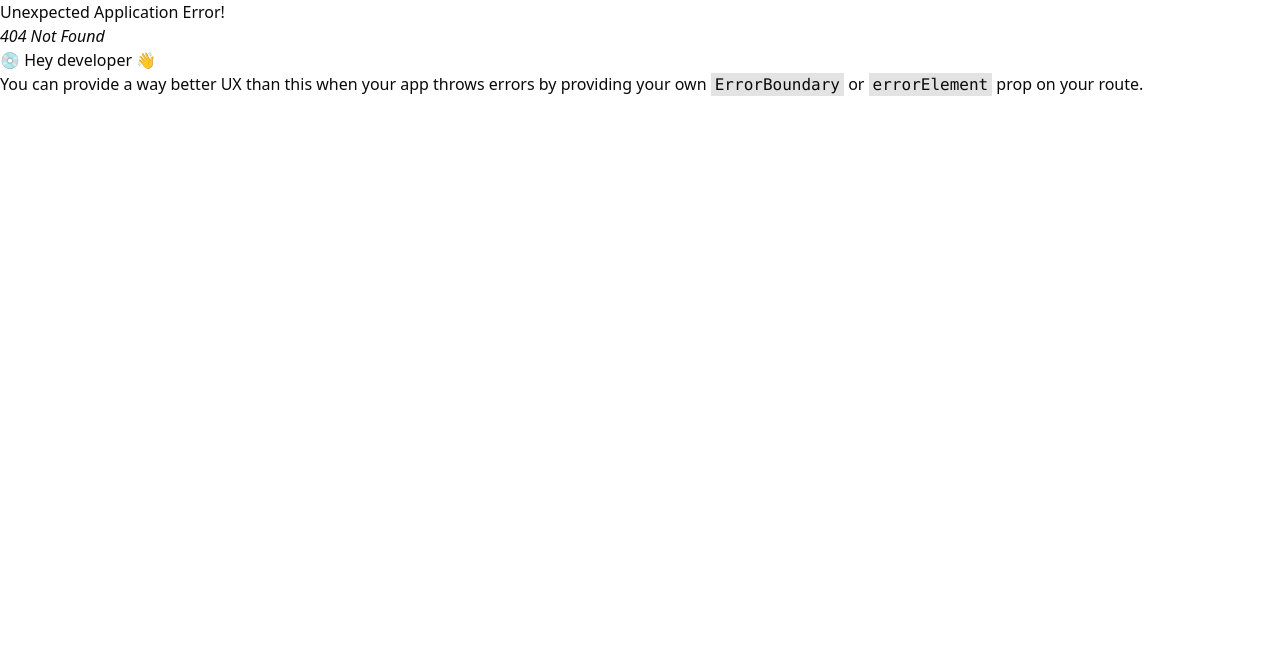
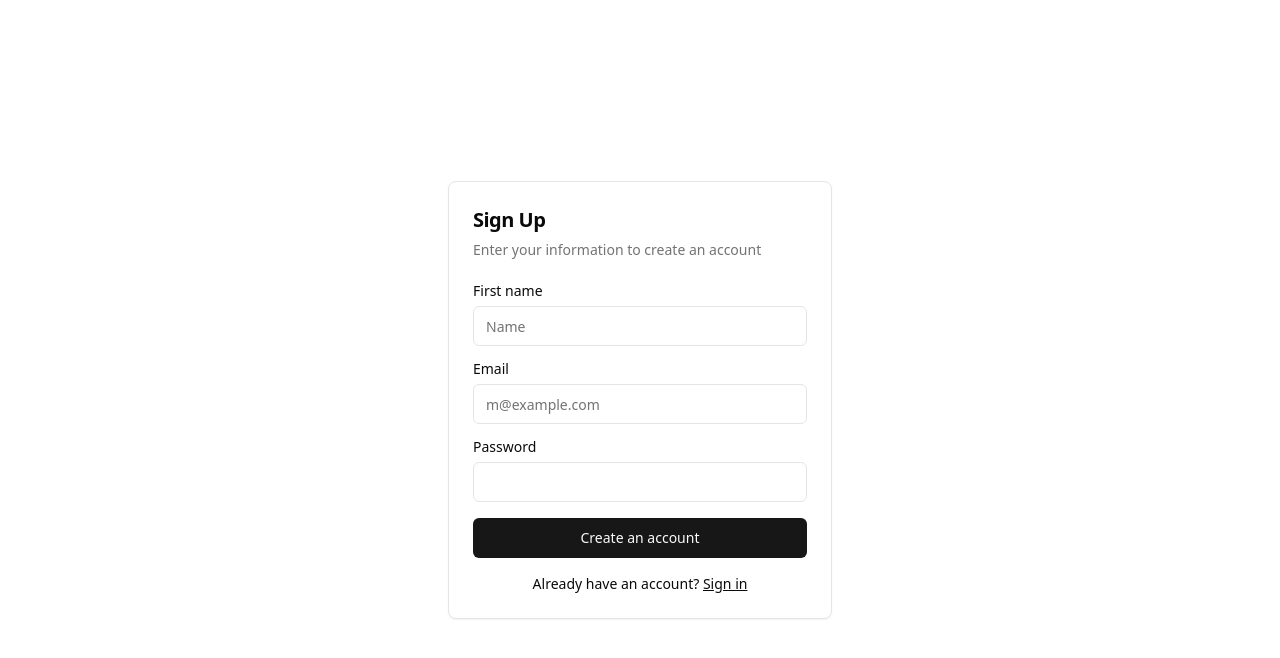
Before and after one commit to AmanYadav80/eBook-frontend, a React (Vite) app: page /register in a window 1280 px wide. Before the commit this address had no page. Shown: the top 658 px of the page. Built offline with nearby package versions, Linux system fonts and the light colour scheme.

Commit message:
add register page

```diff
--- a/src/main.tsx
+++ b/src/main.tsx
@@ -1,6 +1,5 @@
 import React from 'react'
 import ReactDOM from 'react-dom/client'
-import App from './App.tsx'
 import './index.css'
 import { RouterProvider } from 'react-router-dom'
 import router from './router.tsx'
--- a/src/pages/Login.tsx
+++ b/src/pages/Login.tsx
@@ -9,6 +9,7 @@
 } from "@/components/ui/card";
 import { Input } from "@/components/ui/input";
 import { Label } from "@/components/ui/label";
+import { Link } from "react-router-dom";
 
 const Login = () => {
   return (
@@ -34,10 +35,14 @@
             <Label htmlFor="password">Password</Label>
             <Input id="password" type="password" required />
           </div>
+          <Button className="w-full">Sign in</Button>
+          <div className="mt-4 text-center text-sm">
+            Don't have an account?{" "}
+            <Link to={"/register"} className="underline">
+              Sign Up
+            </Link>
+          </div>
         </CardContent>
-        <CardFooter>
-          <Button className="w-full">Sign in</Button>
-        </CardFooter>
       </Card>
     </div>
   );
--- /dev/null
+++ b/src/pages/Register.tsx
@@ -0,0 +1,58 @@
+import { Button } from "@/components/ui/button";
+import {
+  Card,
+  CardContent,
+  CardDescription,
+  CardHeader,
+  CardTitle,
+} from "@/components/ui/card";
+import { Input } from "@/components/ui/input";
+import { Label } from "@/components/ui/label";
+import { Link } from "react-router-dom";
+
+const Register = () => {
+  return (
+    <div className="flex justify-center items-center h-screen">
+      <Card className="w-full max-w-sm">
+        <CardHeader>
+          <CardTitle className="text-xl">Sign Up</CardTitle>
+          <CardDescription>
+            Enter your information to create an account
+          </CardDescription>
+        </CardHeader>
+        <CardContent>
+          <div className="grid gap-4">
+            <div className="grid gap-2">
+              <Label htmlFor="first-name">First name</Label>
+              <Input id="first-name" placeholder="Name" required />
+            </div>
+            <div className="grid gap-2">
+              <Label htmlFor="email">Email</Label>
+              <Input
+                id="email"
+                type="email"
+                placeholder="m@example.com"
+                required
+              />
+            </div>
+            <div className="grid gap-2">
+              <Label htmlFor="password">Password</Label>
+              <Input id="password" type="password" />
+            </div>
+            <Button type="submit" className="w-full">
+              Create an account
+            </Button>
+          </div>
+          <div className="mt-4 text-center text-sm">
+            Already have an account?{" "}
+            <Link to={"/login"} className="underline">
+              Sign in
+            </Link>
+          </div>
+        </CardContent>
+      </Card>
+    </div>
+  );
+};
+
+export default Register;
--- a/src/router.tsx
+++ b/src/router.tsx
@@ -1,6 +1,7 @@
 import { createBrowserRouter } from "react-router-dom";
 import HomePage from "./pages/HomePage";
 import Login from "./pages/Login";
+import Register from "./pages/Register";
 
 const router =  createBrowserRouter([
     {
@@ -10,6 +11,10 @@
     {
         path : '/login',
         element : <Login/>
+    },
+    {
+        path : '/register',
+        element : <Register/>
     }
 ]);
 
```
